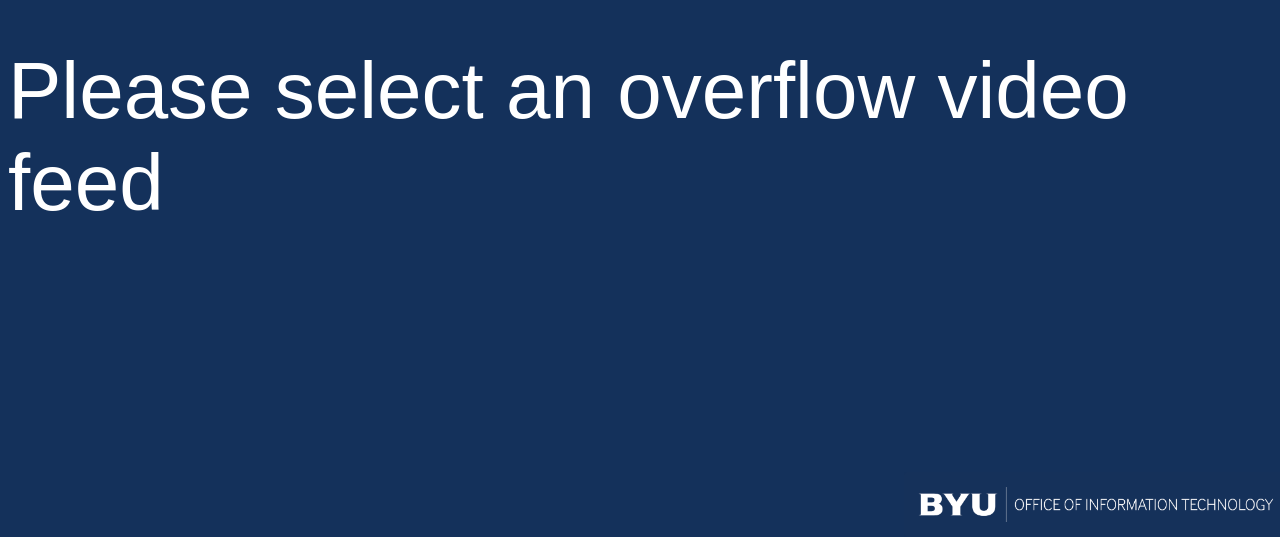
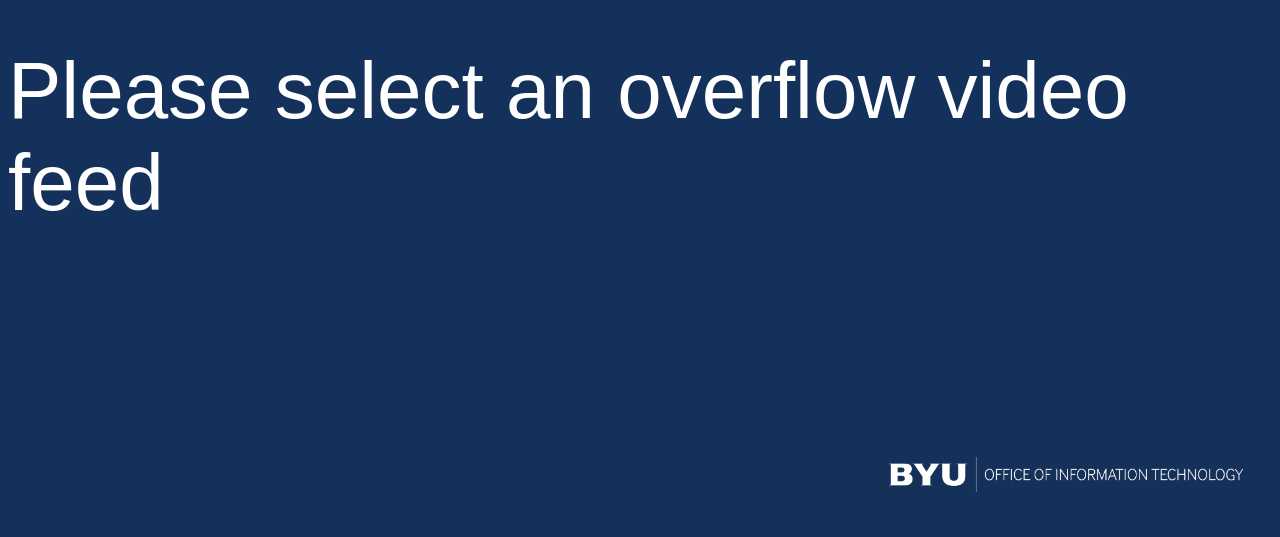
Before and after one commit to byuoitav/omxplayer-microservice, a plain HTML site: page web/index.html in a window 1280 px wide. Shown: the part 271-808 px from the top of the page. Drawn offline with Linux system fonts and the light colour scheme.

Commit message:
adding padding to logo

```diff
--- a/web/index.html
+++ b/web/index.html
@@ -34,8 +34,8 @@
 		#logo {
 			width: 30%;
 			position: absolute;
-			bottom: 0;
-			right: 0;
+			bottom: 30px;
+			right: 30px;
 		}
 	</style>
 </head>
```
